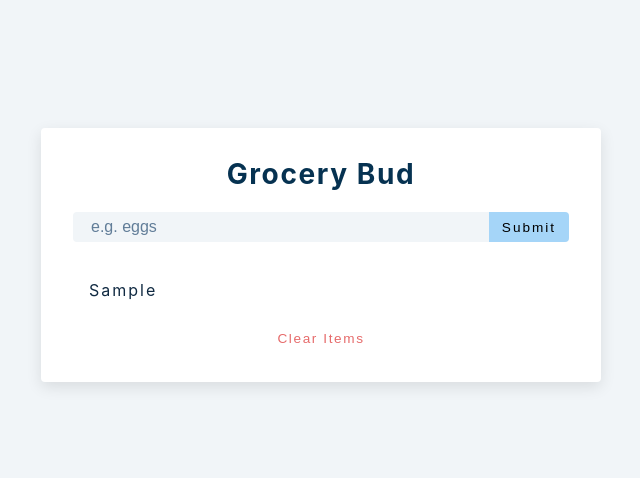
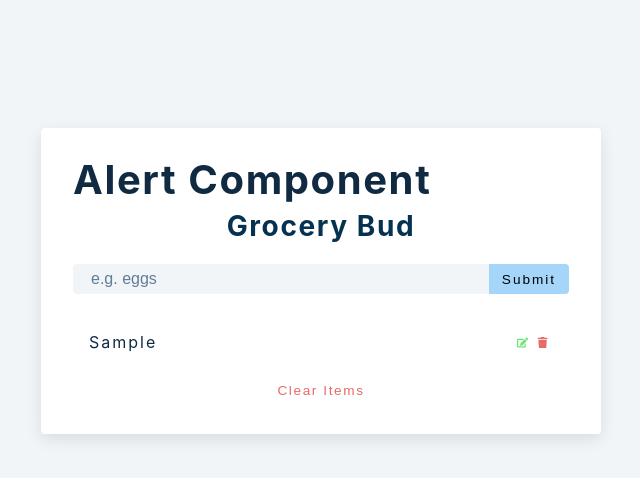
Before and after one commit to catfriday/grocery-buddy, a React (Create React App) app: page / in a window 1280 px wide. Both pictures are taken after typing "Sample" into the empty fields and a click on the button "Submit". Shown: the top 478 px of the page, without its empty margins (319-959 px from the left). Built offline with nearby package versions, Linux system fonts and the light colour scheme.

Commit message:
started alert

```diff
--- a/src/Alert.js
+++ b/src/Alert.js
@@ -1,6 +1,6 @@
 import React, { useEffect } from 'react'
 
-const Alert = () => {
+const Alert = ({type,msg}) => {
   return <h2>alert component</h2>
 }
 
--- a/src/App.js
+++ b/src/App.js
@@ -8,7 +8,7 @@
   const [list, setList] = useState([])
   const [isEditing, setIsEditing] = useState(false)
   const [editID, setEditID] = useState(null)
-  const [alert, setAlert] = useState({show:false, msg:'', type:''})
+  const [alert, setAlert] = useState({show:true, msg:'hello world', type:'success'})
 
   const handleSubmit = (e) =>{
     e.preventDefault()
@@ -27,7 +27,7 @@
 
   return (<section className='section-center'>
     <form className='grocery-form' onSubmit={handleSubmit}>
-      {alert.show && <Alert />}
+      {alert.show && <Alert {...alert} />}
       <h3>grocery bud</h3>
       <div className='form-control'>
         <input className='text' className='grocery' placeholder='e.g. eggs' value={name} onChange={(e) => setName(e.target.value)}/>
@@ -36,10 +36,13 @@
         </button>
       </div>
     </form>
+    {list.length > 0 &&(
+
     <div className='grocery-container'>
       <List items={list}/>
       <button className='clear-btn'>clear items</button>
     </div>
+    )}
   </section>)
 }
 
--- a/src/List.js
+++ b/src/List.js
@@ -1,5 +1,7 @@
 import React from 'react'
 import { FaEdit, FaTrash } from 'react-icons/fa'
+
+
 const List = ({items}) => {
 
   return(<div className='grocery-list'>
@@ -7,6 +9,14 @@
       const {id, title} = item
       return <artical key={id} className='grocery-item'>
         <p className='title'>{title}</p>
+        <div className='btn-container'>
+          <button type='button' className='edit-btn'>
+            <FaEdit />
+          </button>
+          <button type='button' className='delete-btn'>
+            <FaTrash />
+          </button>
+        </div>
       </artical>
     })}
   </div>)
```
